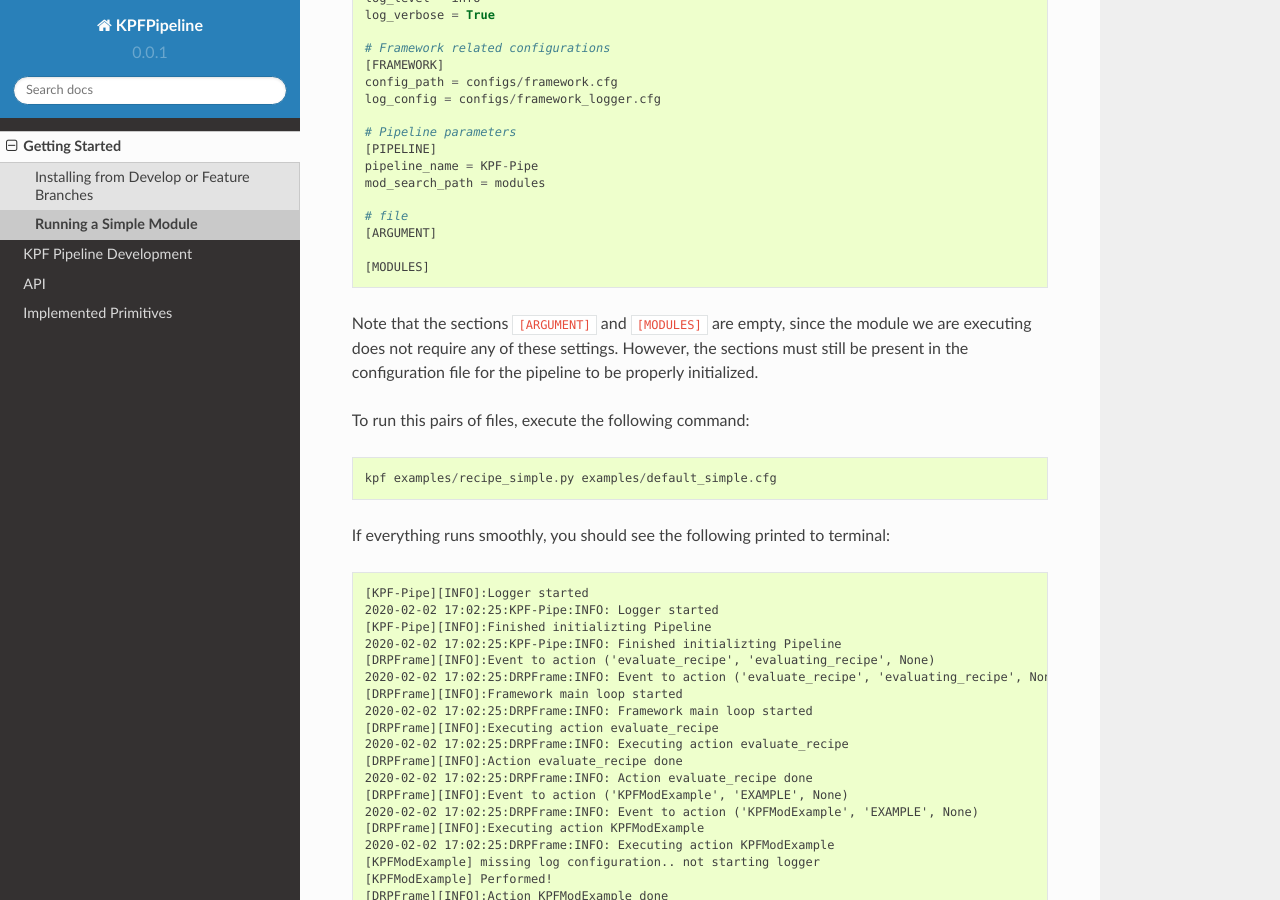
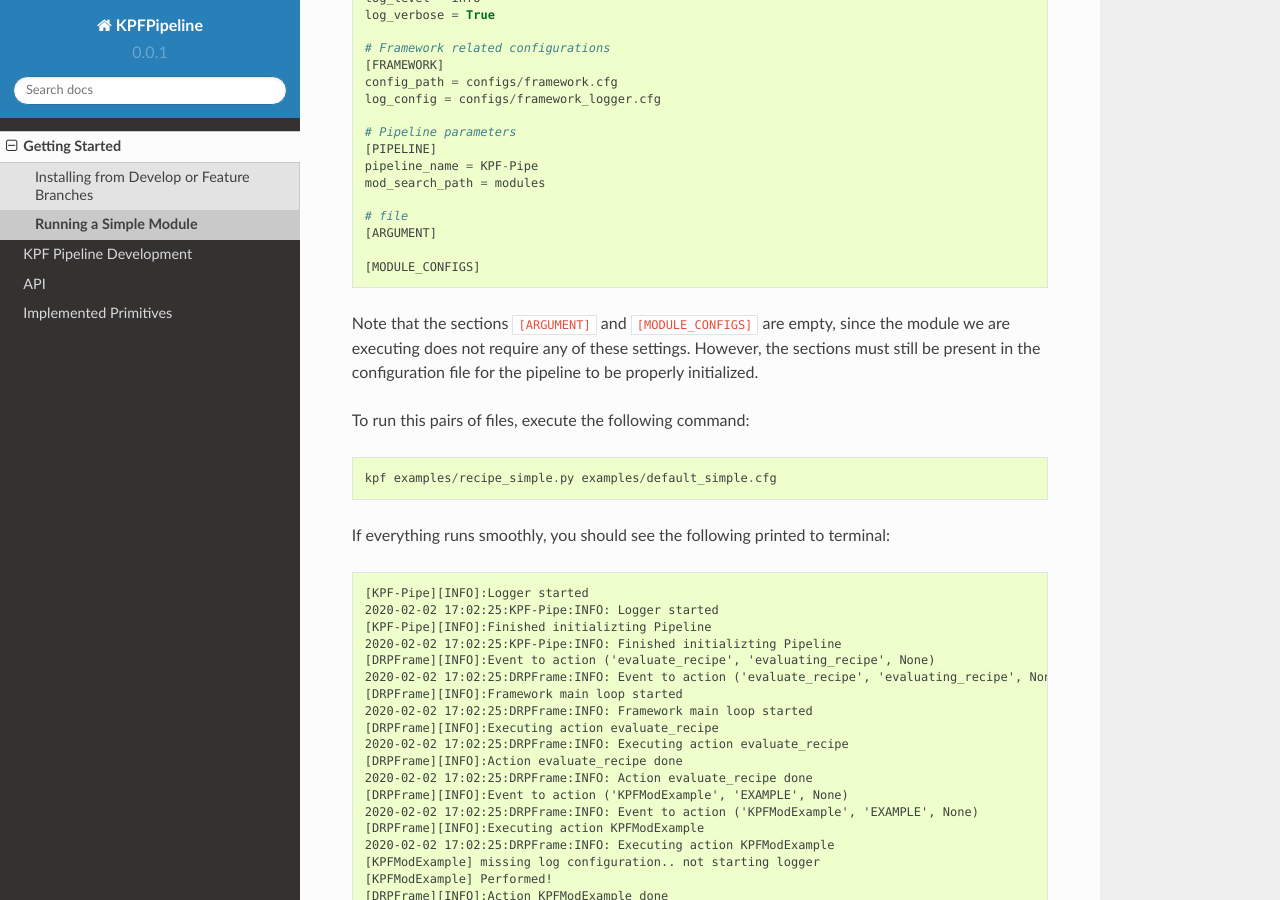
Before and after one commit to Keck-DataReductionPipelines/KPF-Pipeline, a Sphinx documentation site: the page built from docs/source/intro/example_trivial.rst, in a window 1280 px wide and 900 px high, scrolled down 562 px. Built offline with Sphinx 7.4.7 and the Read the Docs theme 2.0.0, drawn with Linux system fonts in a browser that asks for light colours; formulas are drawn with MathJax 3; pages that are not in the unit, such as notebooks, are missing from menus.

Commit message:
change [MODULES] to [MODULE_CONFIGS] as a required section in the config files and add context.config

```diff
--- a/docs/source/intro/example_trivial.rst
+++ b/docs/source/intro/example_trivial.rst
@@ -35,9 +35,9 @@ The ``default_simple.cfg`` configuration contains::
     # file
     [ARGUMENT]
 
-    [MODULES]
+    [MODULE_CONFIGS]
 
-Note that the sections ``[ARGUMENT]`` and ``[MODULES]`` are empty, since
+Note that the sections ``[ARGUMENT]`` and ``[MODULE_CONFIGS]`` are empty, since
 the module we are executing does not require any of these settings.
 However, the sections must still be present in the configuration file
 for the pipeline to be properly initialized.
```
Also changed, not shown: 8 other files.
